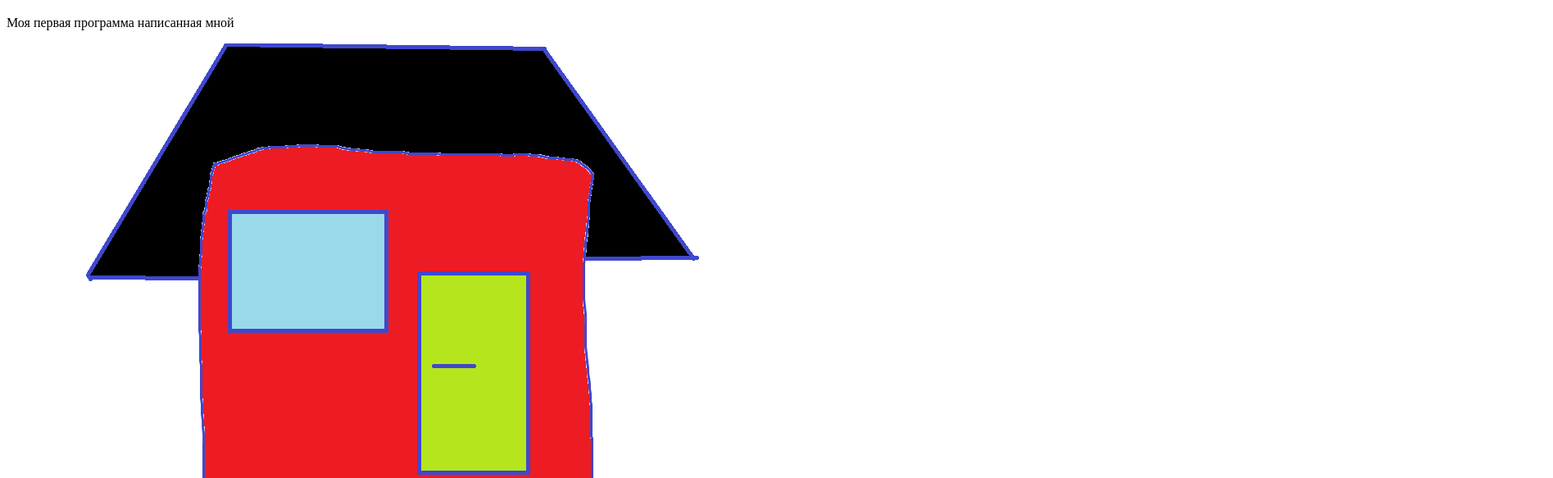
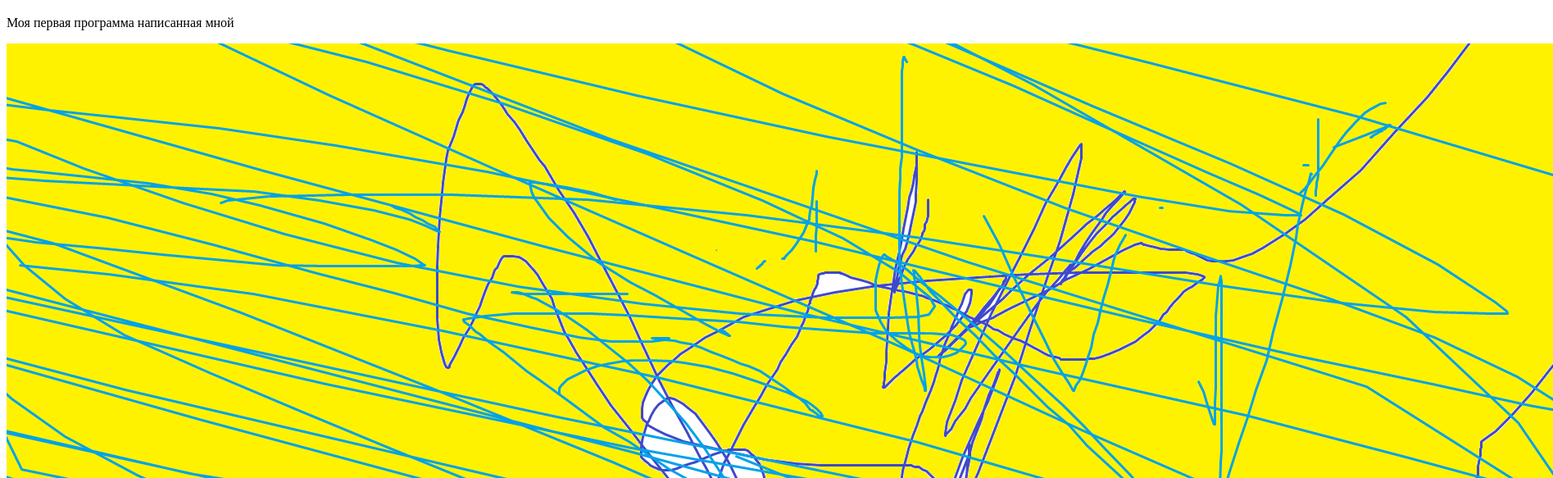
Before and after one commit to tima-zhumaev/1st-program, a plain HTML site: page index.html in a window 1280 px wide. Shown: the part 61-644 px from the top of the page at 82% size, 1895 px wide, since content can reach past the window. Drawn offline with Linux system fonts and the light colour scheme.

Commit message:
added two pictures

```diff
--- a/index.html
+++ b/index.html
@@ -7,6 +7,6 @@
 <body>
 <h1>Первая Программа Тимофея</h1>
 <p>Моя первая программа написанная мной</p>
-<img src="tim.bmp" alt="">
+<img src="tim-2.png">
 </body>
 </html>
```
Also changed, not shown: tim-2.png (added), 1 other file.
